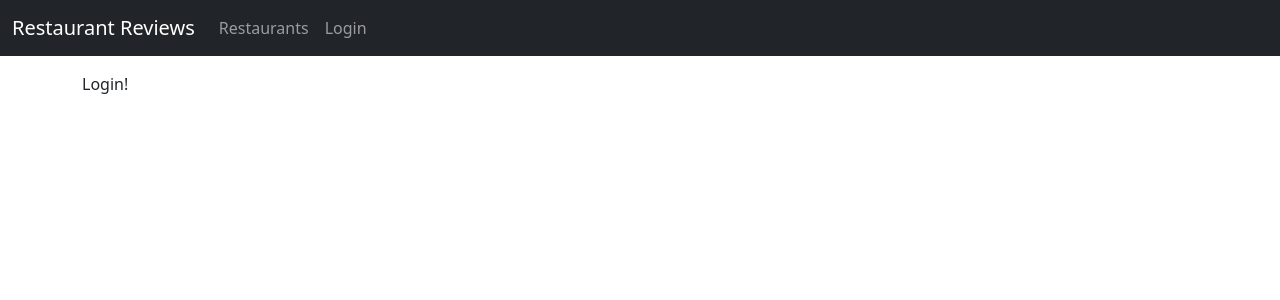
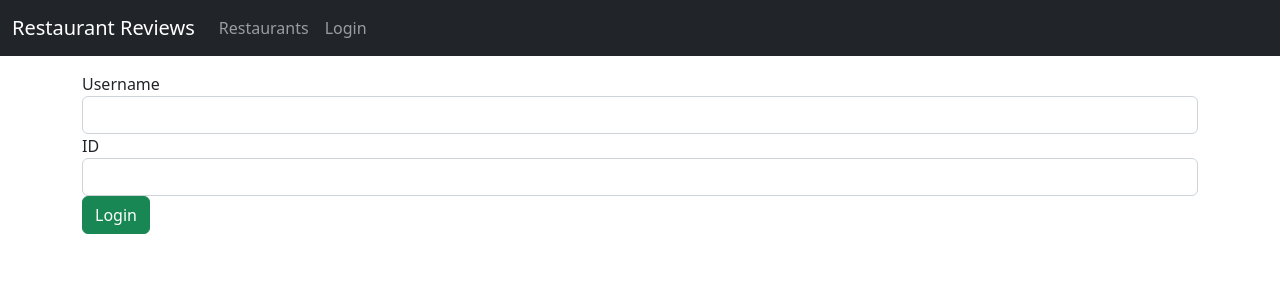
Before and after one commit to miles-hollifield/Restaurant-Reviews, a React (Create React App) app in the folder RestaurantReviews/frontend/: page /login in a window 1280 px wide. Shown: the top 300 px of the page. Built offline with nearby package versions, Linux system fonts and the light colour scheme.

Commit message:
[Implementation] Implementing login and add/edit/delete review functionality
Working on implementing login.js and add-review.js. Bugs with submitting an add/edit/delete request need to be fixed.

```diff
--- a/RestaurantReviews/frontend/public/index.html
+++ b/RestaurantReviews/frontend/public/index.html
@@ -24,7 +24,7 @@
       work correctly both with client-side routing and a non-root public URL.
       Learn how to configure a non-root public URL by running `npm run build`.
     -->
-    <title>React App</title>
+    <title>Restaurant Reviews</title>
   </head>
   <body>
     <noscript>You need to enable JavaScript to run this app.</noscript>
--- a/RestaurantReviews/frontend/src/components/add-review.js
+++ b/RestaurantReviews/frontend/src/components/add-review.js
@@ -1,12 +1,118 @@
-// Importing React
-import React from "react";
+// Importing React and useState
+import React, { useState } from "react";
+// Importing RestaurantDataService
+import RestaurantDataService from "../services/restaurant";
+// Importing Link
+import { Link } from "react-router-dom";
 
-function AddReview() {
+// AddReview component
+const AddReview = props => {
+  // Initialize the review state
+  let initialReviewState = "";
+
+  // Initialize editing to false
+  let editing = false;
+
+  // If review state exists and the current review is part of that state
+  if (props.location.state && props.location.state.currentReview) {
+    // Set editing to true
+    editing = true;
+    // Set the review state to the text of the current review
+    initialReviewState = props.location.state.currentReview.text
+  }
+
+  // Create the review
+  const [review, setReview] = useState(initialReviewState);
+  // Create submitted state and set to false
+  const [submitted, setSubmitted] = useState(false);
+
+  // Updates the review state based on input of user
+  const handleInputChange = event => {
+    setReview(event.target.value);
+  };
+
+  // Saves the review
+  const saveReview = () => {
+    // Review data
+    var data = {
+      text: review,
+      name: props.user.name,
+      user_id: props.user.id,
+      restaurant_id: props.match.params.id
+    };
+
+    // If editing is set to true
+    if (editing) {
+      // Add current review id to review data
+      data.review_id = props.location.state.currentReview._id;
+      // Call updateReview function
+      RestaurantDataService.updateReview(data)
+        .then(response => {
+          setSubmitted(true);
+          console.log(response.data);
+        })
+        .catch (e => {
+          console.log(e);
+        });
+    } else {
+      // Call createReview function
+      RestaurantDataService.createReview(data)
+        .then(response => {
+          setSubmitted(true);
+          console.log(response.data);
+        })
+        .catch (e => {
+          console.log(e);
+        });
+    }
+  };
+
   return (
-    <div className="App">
-      Add Review!
+    <div>
+      {/* If there is a user */}
+      {props.user ? (
+        <div className="submit-form">
+          {/* If review is submitted */}
+          {submitted ? (
+            // Display success message
+            <div>
+              <h4>You submitted successfully!</h4>
+              <Link to={"/restaurants/" + props.match.params.id} className="btn btn-success">
+                Back to Restaurant
+              </Link>
+            </div>
+          // Else if review is not submitted
+          ) : (
+            <div>
+              {/* Display form */}
+              <div className="form-group">
+                {/* Show either Edit Review or Create Review */}
+                <label htmlFor="description">{ editing ? "Edit" : "Create" } Review</label>
+                <input
+                  type="text"
+                  className="form-control"
+                  id="text"
+                  required
+                  value={review}
+                  onChange={handleInputChange}
+                  name="text"
+                />
+              </div>
+              {/* Submit button */}
+              <button onClick={saveReview} className="btn btn-success">
+                Submit
+              </button>
+            </div>
+          )}
+        </div>
+      // Else if no user, ask to log in
+      ) : (
+        <div>
+          Please log in.
+        </div>
+      )}
     </div>
   );
-}
+};
 
 export default AddReview;
--- a/RestaurantReviews/frontend/src/components/login.js
+++ b/RestaurantReviews/frontend/src/components/login.js
@@ -1,12 +1,68 @@
-// Importing React
-import React from "react";
+// Importing React and useState
+import React, { useState } from "react";
 
-function Login() {
+// Login component
+const Login = props => {
+
+  // Initialize user state
+  const initialUserState = {
+    name: "",
+    id: ""
+  };
+
+  // Create the user
+  const [user, setUser] = useState(initialUserState);
+
+  // Updates the user state based on input from the user
+  const handleInputChange = event => {
+    const { name, value } = event.target;
+    setUser({ ...user, [name]: value });
+  };
+
+  // Logs user into program
+  const login = () => {
+    // Login function from App.js
+    props.login(user);
+    // Updates URL for user
+    props.history.push('/');
+  }
+
   return (
-    <div className="App">
-      Login!
+    <div className="submit-form">
+      <div>
+        {/* Username input field */}
+        <div className="form-group">
+          <label htmlFor="user">Username</label>
+          <input
+            type="text"
+            className="form-control"
+            id="name"
+            required
+            value={user.name}
+            onChange={handleInputChange}
+            name="name"
+          />
+        </div>
+        {/* ID input field */}
+        <div className="form-group">
+          <label htmlFor="id">ID</label>
+          <input
+            type="text"
+            className="form-control"
+            id="id"
+            required
+            value={user.id}
+            onChange={handleInputChange}
+            name="id"
+          />
+        </div>
+        {/* Login button */}
+        <button onClick={login} className="btn btn-success">
+          Login
+        </button>
+      </div>
     </div>
   );
-}
+};
 
 export default Login;
--- a/RestaurantReviews/frontend/src/components/restaurants.js
+++ b/RestaurantReviews/frontend/src/components/restaurants.js
@@ -100,7 +100,7 @@
                                                     <div className="row">
                                                         {/* Delete Button */}
                                                         {/* eslint-disable-next-line jsx-a11y/anchor-is-valid */}
-                                                        <a onClick={() => deleteReview(review._id, index)} className="btn btn-primary col-lg-5 mx-1 mb-1">Delete</a>
+                                                        <a onClick={() => deleteReview(review.user_id, index)} className="btn btn-primary col-lg-5 mx-1 mb-1">Delete</a>
                                                         {/* Edit Button */}
                                                         <Link to={{
                                                             pathname: "/restaurants/" + props.match.params.id + "/review",
```
